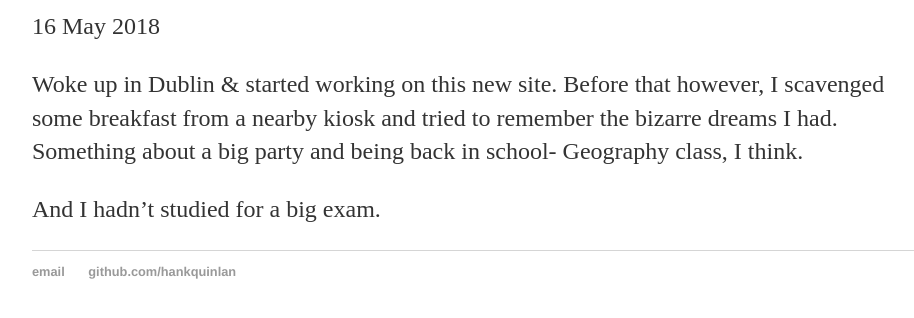
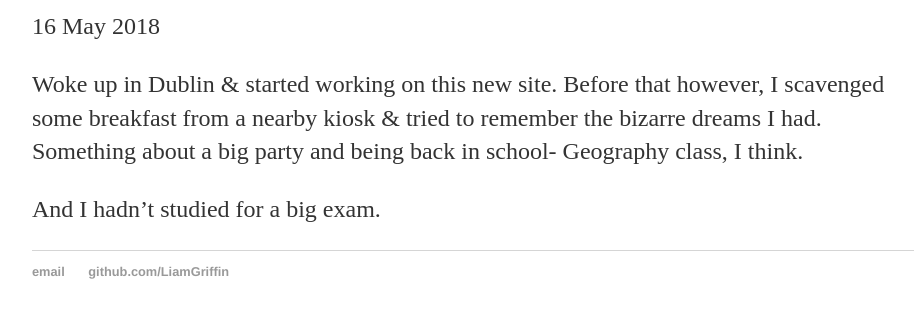
Before and after one commit to liamgriffintest/liamgriffintest.github.io, a Jekyll site: the page built from _posts/2018-05-16-day-in-dublin.md, in a window 1280 px wide. Shown: the part 187-505 px from the top of the page, without its empty margins (160-1074 px from the left). Built offline with Jekyll 4.4.1, drawn with Linux system fonts in a browser that asks for light colours.

Commit message:
fixing footer

```diff
--- a/_layouts/default.html
+++ b/_layouts/default.html
@@ -22,7 +22,7 @@
 			<footer>
 	    		<ul>
 	        		<li><a href="mailto:liamgriffin1@gmail.com">email</a></li>
-	        		<li><a href="https://github.com/liamgriffintest">github.com/hankquinlan</a></li>
+	        		<li><a href="https://github.com/liamgriffintest">github.com/LiamGriffin</a></li>
 				</ul>
 			</footer>
 		</body>
--- a/_posts/2018-05-16-day-in-dublin.md
+++ b/_posts/2018-05-16-day-in-dublin.md
@@ -4,6 +4,6 @@ title: "Day in Dublin"
 date: 2018-05-16
 ---
 
-Woke up in Dublin & started working on this new site. Before that however, I scavenged some breakfast from a nearby kiosk and tried to remember the bizarre dreams I had. Something about a big party and being back in school- Geography class, I think.
+Woke up in Dublin & started working on this new site. Before that however, I scavenged some breakfast from a nearby kiosk & tried to remember the bizarre dreams I had. Something about a big party and being back in school- Geography class, I think.
 
 And I hadn't studied for a big exam.
--- a/index.html
+++ b/index.html
@@ -4,5 +4,5 @@ title: Liam Griffin, Portfolio Site
 ---
 <div class="blurb">
 	<h1>Hi there, I'm Liam Griffin!</h1>
-	This is my portfolio site, which I expect to be amazing.
+	<p> This is my portfolio site, which I expect to be amazing. </p>
 </div><!-- /.blurb -->
```
